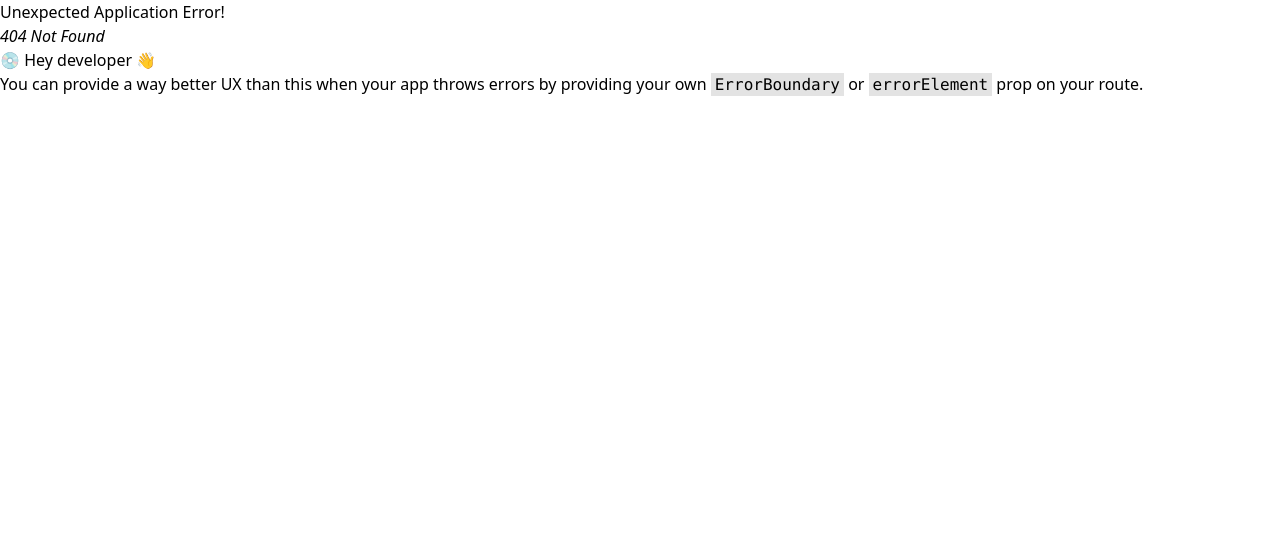
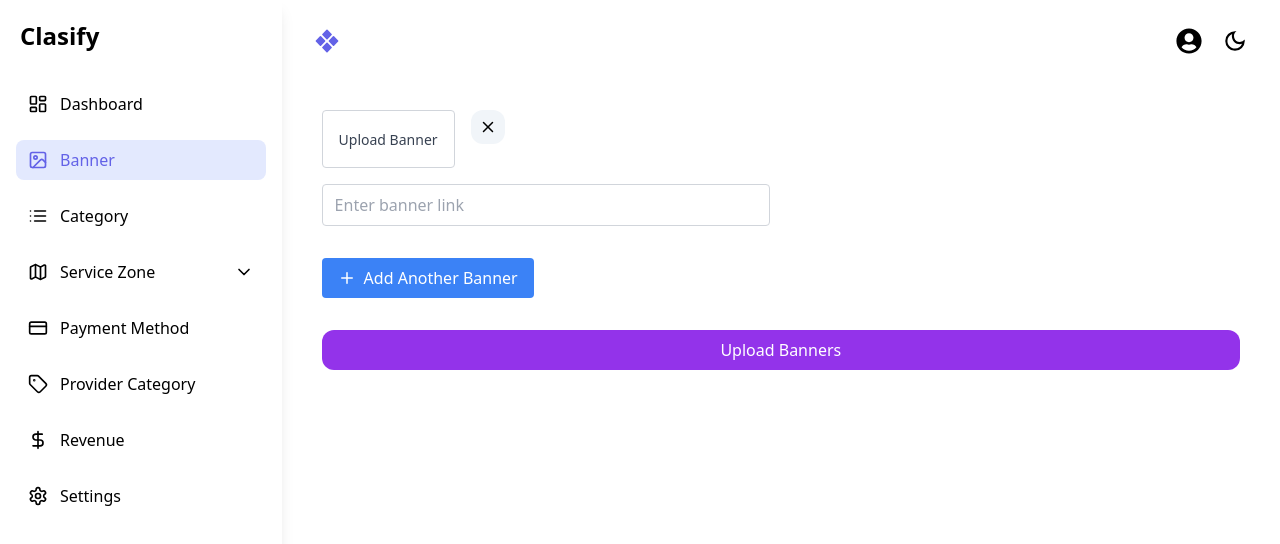
Before and after one commit to Ans521/classify_admin_fe, a React (Create React App) app: page /banner in a window 1280 px wide. Before the commit this address had no page. Shown: the top 544 px of the page. Built offline with nearby package versions, Linux system fonts and the light colour scheme.

Commit message:
completed 2 phase 90%

```diff
--- a/src/component/ProviderList/Category.tsx
+++ b/src/component/ProviderList/Category.tsx
@@ -31,7 +31,7 @@ const Category: React.FC = () => {
   const [subCatId, setSubCatId] = useState<string[]>([]);
 
   const api = axios.create({
-    baseURL: 'http://localhost:4000/api'
+    baseURL: 'http://13.202.163.238:4000/api'
   });
 
   const handleAddCategory = async () => {
@@ -49,6 +49,8 @@ const Category: React.FC = () => {
       console.log("validSubcategories", validSubcategories);
       console.log("subCatId", subCatId);
       console.log(isEditMode, "isEditMode");
+      console.log("uploadedFileUrl", uploadedFileUrl);
+
       if(!isEditMode){
         const subCategroiesWithImage = validSubcategories.map((subcategory, index) => {
           return {
@@ -120,9 +122,6 @@ const Category: React.FC = () => {
   }
   useEffect(() => {
     allCategories();
-    console.log("uploadedFileUrl", uploadedFileUrl);
-    console.log("imageUrl", imageUrl);
-
   }, [uploadedFileUrl, newSubcategories,newCategory, uploadedFile, checkedItems, iconFileUrl]);
 
   const allCategories = async () => {
@@ -177,6 +176,7 @@ const Category: React.FC = () => {
             return updated;
           })
         } else {
+          console.log("subcategory in handle file change", subcategory);
           setIconFileUrl((prev) => {
             const updated : any = [...prev];
             const subcatId = subcategory._id.toString();
@@ -188,14 +188,15 @@ const Category: React.FC = () => {
             }
             return updated;
           })
-          console.log("File uploaded successfully:", response.data);
         }
       }
     } else {
       console.log("No file selected");
     }
   }
-
+useEffect(() => {
+  console.log("Updated iconFileUrl:", iconFileUrl);
+}, [iconFileUrl]);
   const removeIndexAndFile = (index: number) => {
     const updatedSubcategories = newSubcategories.filter((_, i) => i !== index);
     setNewSubcategories(updatedSubcategories);
@@ -215,6 +216,7 @@ const Category: React.FC = () => {
     if (window.confirm('Are you sure you want to delete this category?')) {
       try {
         console.log("categoryId", categoryId);
+
         const response = await api.delete(`/delete-category/${categoryId}`);
         if (response.status === 200) {
           alert('Category deleted successfully');
@@ -252,10 +254,12 @@ const Category: React.FC = () => {
       })
   }
   useEffect(() => {
-    console.log("imageUrl", imageUrl);
-    console.log("uploadedfileurl", uploadedFileUrl);
     handleGetSpecialCategory();
-  }, [imageUrl, uploadedFile, imageUrl]);
+  }, [imageUrl]);
+
+  useEffect(() => {
+    console.log("checkedItems", checkedItems);
+  }, [checkedItems]);
 
   const handleGetSpecialCategory = async () => {
     try {
@@ -330,6 +334,35 @@ const Category: React.FC = () => {
     }
   }
 
+  const handleUnChecked = async (index : number, subcatId : string) => {
+    try{
+      console.log("subcatId", subcatId);
+      setCheckedItems((prev) => {
+          const checkedOne : any = [...prev];
+
+          const isChecked = checkedOne.findIndex((item : any) => Object.keys(item)[0] === subcatId)
+          if(isChecked > -1){
+            checkedOne.splice(isChecked, 1);
+          }
+          return checkedOne;
+      })
+
+      const response : any = await api.put('/update-icon-special-subcat', {
+        subcategoryId: subcatId,
+        specialCategory: false
+      })
+
+      console.log("response", response);
+      if (response.status === 200) {
+        alert('Special Subcategory removed successfully');
+      }else{
+        alert('Failed to remove special subcategory');
+      }
+    }catch (error) {
+      alert('Failed to remove special subcategory');
+      console.error('Error unchecking item:', error);
+    }
+  }
   return (
     <div className="flex h-screen bg-[#FFFFFF]">
       <Sidebar />
@@ -450,6 +483,7 @@ const Category: React.FC = () => {
                             <button
                             className="flex items-center space-x-1 px-3 py-1.5 text-red-500 hover:bg-red-50 rounded-lg focus:outline-none transition-colors"
                             title="Delete category"
+                            onClick={() => handleDeleteCategory(subcategory._id?.toString())}
                           >
                             <X size={16} />
                           </button>
@@ -492,10 +526,12 @@ const Category: React.FC = () => {
                       {matchedIcon && matchedIcon[subcategory._id.toString()] &&
                       <>
                         <h1 className="bg-green-50 inline-flex items-center text-green-600 text-lg font-medium mr-2 px-2.5 py-0.5 rounded h-10 w-24">Uploaded</h1>
-
                         <img src={matchedIcon[subcategory._id.toString()]} className='w-16 h-10 rounded-lg mr-2 object-cover object-center border border-gray-500 cursor-pointer'
                         onClick={() => handleImageClick(matchedIcon[subcategory?._id.toString()] ?? '')}
                         alt=''/>
+                        <button className='bg-transparent rounded-lg p-1 hover:bg-red-100 transition-all duration-300 ease-in-out ml-2' onClick={() => handleUnChecked(idx, subcategory?._id.toString())}>
+                          <X size={20} className='text-red-500'/>
+                        </button>
                       </>
                       }
                     </div>
@@ -503,7 +539,7 @@ const Category: React.FC = () => {
                     {isOpen && openedUrl && (
                       <div className="fixed inset-0 flex items-center justify-center">
                         <div className="fixed inset-0 bg-black opacity-10" onClick={() => setIsOpen(false)}></div>
-                        <div className="absolute w-1/2 h-96 bg-white rounded-lg shadow-lg" onClick={(e) => e.stopPropagation()}>
+                          <div className="absolute w-1/2 h-96 bg-white rounded-lg shadow-lg" onClick={(e) => e.stopPropagation()}>
                             <img src={openedUrl} className="w-full h-full object-contain p-4 z-20" alt=''/>
                             <button
                               className="absolute bg-red-400 rounded-full p-1 -top-2 -right-2 hover:bg-red-600"
@@ -521,7 +557,6 @@ const Category: React.FC = () => {
               <button className="mt-4 px-4 py-2 bg-blue-500 hover:bg-blue-600 rounded-lg focus:outline-none focus:ring-2 focus:ring-blue-500 focus:ring-opacity-50" onClick={handleAddIconImage}>
                 Save Changes
               </button>
-
             </div>
           </div>
         </div>
--- a/src/component/ProviderList/PhoneVerification.tsx
+++ b/src/component/ProviderList/PhoneVerification.tsx
@@ -19,7 +19,7 @@ const PhoneVerification: React.FC = () => {
 
 
   const api = axios.create({
-    'baseURL' : 'http://localhost:4000/api'
+    'baseURL' : 'http://13.202.163.238:4000/api'
   });
 
   const handleSubmit = async (e: React.FormEvent) => {
--- /dev/null
+++ b/src/component/ProviderList/banner.tsx
@@ -0,0 +1,132 @@
+import React, { useState } from 'react';
+import Sidebar from '../sidebar/sidebar';
+import Navbar from '../navbar/navbar';
+import { Plus, X } from 'lucide-react';
+import { useEffect } from 'react';
+import axios from 'axios';
+
+const BannerCategory: React.FC = () => {
+    const [banners, setBanners] = useState<{
+        file: File | null;
+    imageUrl: string | null;
+    link: string;
+    }[]>([
+        { file: null, imageUrl: null, link: '' },
+    ]);
+
+    const [image, setImage] = useState<any>([]);
+
+    const api = axios.create({
+    baseURL: 'http://13.202.163.238:4000/api'
+    });
+
+    const handleFileChange = async (index: number, e: React.ChangeEvent<HTMLInputElement>) => {        const file = e.target.files?.[0] || null;
+        const newBanners = [...banners];
+
+        newBanners[index].file = file;
+        if (file) {
+            const formData = new FormData();
+            formData.append('image', file);
+
+            const {data} : any = await api.post('/upload-image', formData, {
+                headers: {
+                'Content-Type': 'multipart/form-data'
+                }
+            });
+
+        console.log("response", data.data);
+
+
+        newBanners[index].imageUrl = data.data ? data.data: null;
+        setBanners(newBanners);
+        }
+    }
+
+  const handleLinkChange = (index: number, value: string) => {
+    const newBanners = [...banners];
+    newBanners[index].link = value;
+    setBanners(newBanners);
+  };
+
+  const addNewBanner = () => {
+    setBanners([...banners, { file: null, imageUrl: null, link: '' }]);
+  };
+
+    const removeImage = (idx: number) => {
+        setBanners(banners.filter((_, index) => index !== idx));
+    };
+
+    useEffect(() => {
+        console.log(banners);
+    }, [banners]);
+
+  return (
+    <div className="flex min-h-full w-full bg-[#FFFFFF]">
+      <Sidebar />
+      <div className="flex-1 flex flex-col overflow-scroll min-h-full w-full">
+        <Navbar />
+        <div className="p-10 space-y-8 overflow-scroll h-screen">
+          {banners.map((banner, index) => (
+            <div key={index} className="flex flex-col gap-4">
+                <div className='flex gap-4'>
+                    <label htmlFor={`banner-upload-${index}`} className="border border-gray-300 rounded p-4 w-fit cursor-pointer">
+                        {banner.imageUrl ? (
+                        <img
+                            src={banner.imageUrl}
+                            alt="Banner preview"
+                            className="max-w-xs max-h-40 rounded object-contain"
+                        />
+                        ) : (
+                        <span className="text-sm text-gray-700">Upload Banner</span>
+                        )}
+                    </label>
+                    <button className="bg-slate-100  hover:bg-slate-300 text-white rounded-xl p-2 w-fit h-fit flex items-center justify-center"  onClick={() => removeImage(index)}>
+                        <X size={18} className='text-black' />
+                    </button>
+                </div>
+              <input
+                type="file"
+                id={`banner-upload-${index}`}
+                accept="image/*"
+                onChange={(e) => handleFileChange(index, e)}
+                className="hidden"
+              />
+              <input
+                type="text"
+                placeholder="Enter banner link"
+                value={banner.link}
+                onChange={(e) => handleLinkChange(index, e.target.value)}
+                className="border border-gray-300 rounded px-3 py-2 w-full max-w-md"
+              />
+            </div>
+          ))}
+
+          <button
+            onClick={addNewBanner}
+            className="flex items-center gap-2 bg-blue-500 text-white px-4 py-2 rounded hover:bg-blue-600"
+          >
+            <Plus size={18} /> Add Another Banner
+          </button>
+
+          <div className="mt-8 flex flex-col items-center gap-4">
+            {/* <button
+              onClick={() => alert('Upload Advertisement clicked')}
+              className="bg-green-600 text-white px-4 py-2 rounded hover:bg-green-700"
+            >
+              Upload Advertisement
+            </button> */}
+
+            <button
+              className="bg-purple-600 w-full mb-10 text-white px-4 py-2 rounded-xl hover:bg-purple-700 hover:shadow-lg transition duration-300 ease-in-out hover:rotate-[1deg]"
+            >
+              Upload Banners
+            </button>
+          </div>
+        </div>
+      </div>
+    </div>
+  )
+
+};
+
+export default BannerCategory;
--- a/src/index.tsx
+++ b/src/index.tsx
@@ -11,6 +11,7 @@ import AddProvider from './component/ProviderList/addProvider';
 import ViewProvider from './component/ProviderList/viewProviders';
 import PhoneVerification from './component/ProviderList/PhoneVerification';
 import Category from './component/ProviderList/Category';
+import BannerCategory from './component/ProviderList/banner';
 
 const root = ReactDOM.createRoot(
   document.getElementById('root') as HTMLElement
@@ -52,6 +53,10 @@ const router = createBrowserRouter([
    {
     path : "/category",
     element : <Category/>
+   },
+   {
+    path : 'banner',
+    element : <BannerCategory/>
    }
 ])
 
--- a/tailwind.config.js
+++ b/tailwind.config.js
@@ -6,7 +6,7 @@ const config = {
   },
   plugins: [],
   proxy : {
-    'base' : 'http://13.202.163.238/:4000/api'
+    'base' : 'http://localhost/:4000/api'
   },
   "compilerOptions": {
     "jsx": "react-jsx",
```
Also changed, not shown: 12 other files (tests, documents, lock files or other folders).
